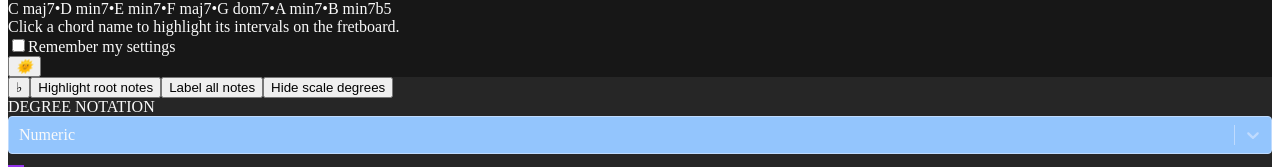
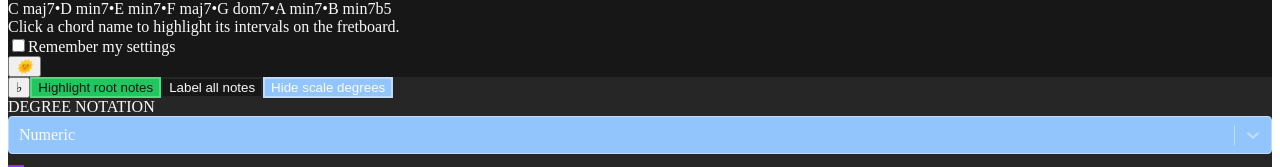
Before and after one commit to jake-carr/scalefinder-v5, a React app: page / in a window 1280 px wide. Shown: the part 443-610 px from the top of the page. Built offline with nearby package versions, Linux system fonts and the light colour scheme; the HTML template or start-up script is replaced by a standard one.

Commit message:
conditional color styles on rectangular buttons

```diff
--- a/client/src/components/controls/RectangularButton.jsx
+++ b/client/src/components/controls/RectangularButton.jsx
@@ -6,26 +6,42 @@ export default connect(mapStateToProps, null)(RectangularButton)
 
 function RectangularButton({ title, action, value, condition, darkTheme }) {
   const theme = darkTheme ? DARK_THEME : LIGHT_THEME
-
+  const { secondary0, secondary1, tertiary0, tertiary1, bg0, bg1, bg2, bg3, text } = theme
   const applyStyles = () => {
-    // change to style object not twcss strings
     if (value) {
       switch (condition) {
         case 'highlightRoots':
-          return `bg-${theme.secondary0} border-${theme.secondary1} text-${theme.bg0}`
+          return {
+            backgroundColor: secondary0,
+            border: `2px solid ${secondary1}`,
+            color: bg0,
+          }
         case 'degrees':
-          return `bg-${theme.tertiary0} border-${theme.tertiary1} text-${theme.text}`
+          return {
+            backgroundColor: tertiary0,
+            border: `2px solid ${tertiary1}`,
+            color: text,
+          }
         default:
-          return `bg-${theme.bg3} border-${theme.bg2} text-${theme.text}`
+          return {
+            backgroundColor: bg3,
+            border: `2px solid ${bg2}`,
+            color: text,
+          }
       }
     } else {
-      return `bg-${theme.bg0} border-${theme.bg1} text-${theme.text}`
+      return {
+        backgroundColor: bg0,
+        border: `2px solid ${bg1}`,
+        color: text,
+      }
     }
   }
 
   return (
     <button
-      className={`w-40 h-12 mx-2 border-solid border-2 rounded ${applyStyles()}`}
+      className="w-40 h-12 mx-2 rounded"
+      style={applyStyles()}
       title={title}
       onClick={() => action(!value)}
     >
```
